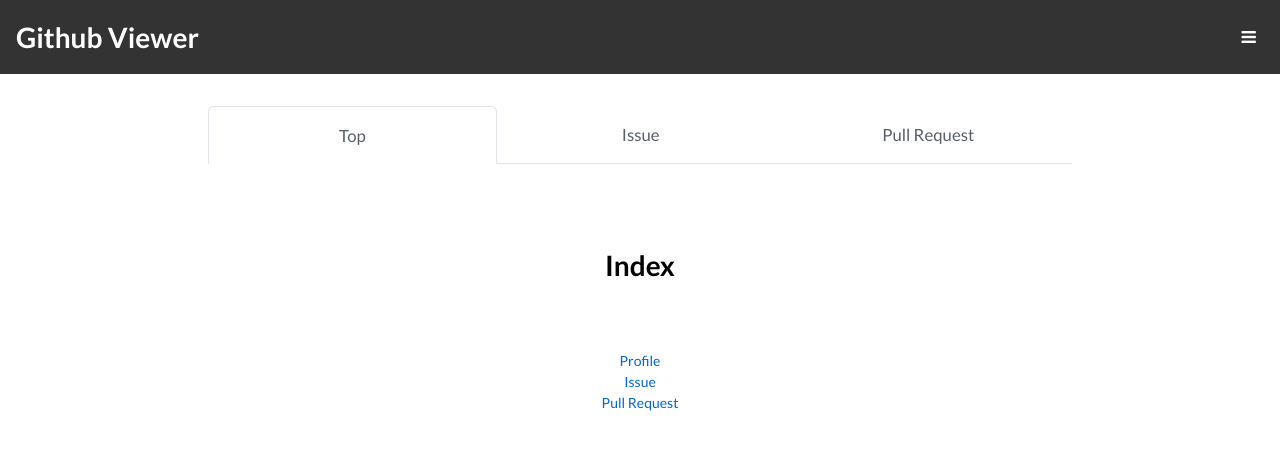
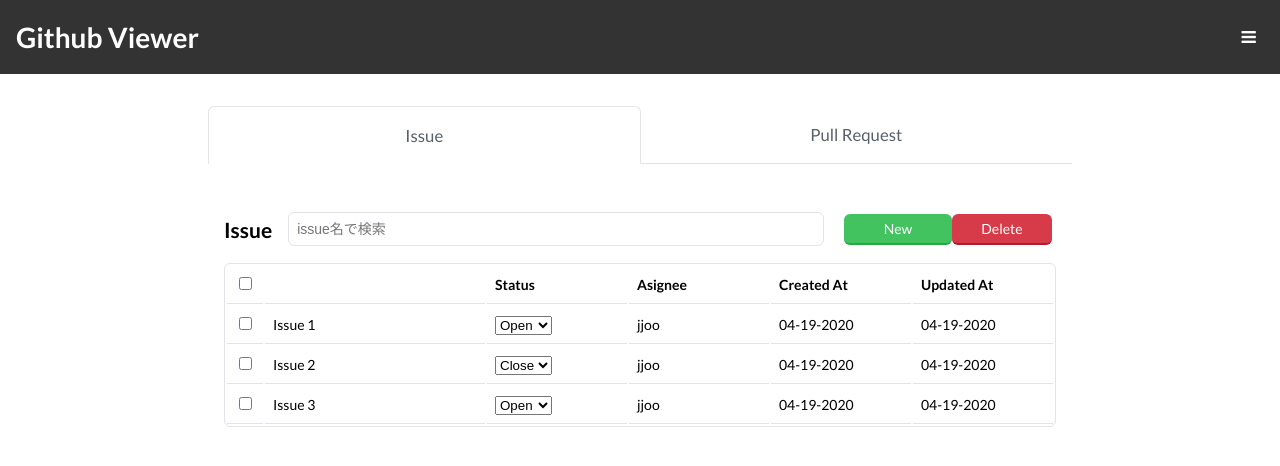
Before and after one commit to version1-workspace/ws-0500-redux-github-viewer, a React (Create React App) app: page / in a window 1280 px wide. Shown: the top 466 px of the page. Built offline with nearby package versions, Linux system fonts and the light colour scheme.

Commit message:
some fix

```diff
--- a/package.json
+++ b/package.json
@@ -12,6 +12,7 @@
     "dayjs": "^1.8.24",
     "react": "^16.13.1",
     "react-dom": "^16.13.1",
+    "react-modal": "^3.11.2",
     "react-redux": "^7.2.0",
     "react-router-dom": "^5.1.2",
     "react-scripts": "^3.4.1",
--- a/src/App.js
+++ b/src/App.js
@@ -1,15 +1,41 @@
 import React from 'react'
+import styled from 'styled-components'
+import { BrowserRouter as Router, Switch, Route } from 'react-router-dom'
 import { GlobalStyle } from './styles'
-import Pages from './pages/Index'
-import { BrowserRouter as Router } from 'react-router-dom'
+import Profile from './pages/Profile'
+import Index from './pages/Index'
+import Header from './components/organisms/Header'
+import IssueNew from './pages/issue/New'
 
-const App = () => (
-  <>
+const Container = styled.div``
+const Content = styled.div`
+  max-width: 896px;
+  margin: 0 auto;
+  padding: 32px 16px;
+`
+
+const App = () => {
+  return (
     <Router>
-      <GlobalStyle />
-      <Pages />
+      <Container>
+        <GlobalStyle />
+        <Header />
+        <Content>
+          <Switch>
+            <Route path="/issue/new">
+              <IssueNew />
+            </Route>
+            <Route path="/profile">
+              <Profile />
+            </Route>
+            <Route exact path="/">
+              <Index />
+            </Route>
+          </Switch>
+        </Content>
+      </Container>
     </Router>
-  </>
-)
+  )
+}
 
 export default App
--- /dev/null
+++ b/src/components/atoms/LabelButton.js
@@ -0,0 +1,26 @@
+import React from 'react'
+import styled from 'styled-components'
+import PropTypes from 'prop-types'
+
+const Button = styled.a`
+  cursor: pointer;
+  display: block;
+  width: 100%;
+  text-align: center;
+  padding: 4px 16px;
+  margin: 4px;
+  min-width: 100px;
+  border-radius: 6px;
+  font-size: 1rem;
+`
+
+const LabelButton = ({ onClick, children }) => {
+  return <Button onClick={onClick}>{children}</Button>
+}
+
+LabelButton.propTypes = {
+  onClick: PropTypes.func,
+  children: PropTypes.elementType
+}
+
+export default LabelButton
--- /dev/null
+++ b/src/components/atoms/TextArea.js
@@ -0,0 +1,35 @@
+import React from 'react'
+import styled from 'styled-components'
+import PropTypes from 'prop-types'
+import { colors } from '../../styles/variable'
+
+const borderStyle = `1px solid ${colors.border}`
+
+const Container = styled.div`
+  border-radius: 6px;
+  border: ${borderStyle};
+`
+
+const TextArea = styled.textarea`
+  padding: 8px;
+  border: none;
+  outline: none;
+  background: none;
+  font-size: 1rem;
+  width: 100%;
+`
+
+const TextAreaComponent = ({ value, placeholder }) => {
+  return (
+    <Container>
+      <TextArea value={value} placeholder={placeholder} />
+    </Container>
+  )
+}
+
+TextAreaComponent.propTypes = {
+  value: PropTypes.string,
+  placeholder: PropTypes.string
+}
+
+export default TextAreaComponent
--- /dev/null
+++ b/src/components/atoms/TextField.js
@@ -0,0 +1,33 @@
+import React from 'react'
+import styled from 'styled-components'
+import PropTypes from 'prop-types'
+import { colors } from '../../styles/variable'
+
+const borderStyle = `1px solid ${colors.border}`
+
+const Container = styled.div`
+  border-radius: 6px;
+  border: ${borderStyle};
+`
+const TextField = styled.input`
+  padding: 8px;
+  border: none;
+  outline: none;
+  background: none;
+  font-size: 1rem;
+  width: 100%;
+`
+const TextFieldComponent = ({ value, placeholder }) => {
+  return (
+    <Container className="text-field-container">
+      <TextField type="input" value={value} placeholder={placeholder} />
+    </Container>
+  )
+}
+
+TextFieldComponent.propTypes = {
+  value: PropTypes.string,
+  placeholder: PropTypes.string
+}
+
+export default TextFieldComponent
--- a/src/components/organisms/TabHeader.js
+++ b/src/components/organisms/TabHeader.js
@@ -1,7 +1,6 @@
 import React from 'react'
 import styled from 'styled-components'
 import PropTypes from 'prop-types'
-import { Link } from 'react-router-dom'
 import { colors } from '../../styles/variable'
 
 const Container = styled.div``
@@ -13,7 +12,8 @@
     padding: 0;
   }
 
-  a {
+  span {
+    cursor: pointer;
     color: ${colors.weakBlack};
     padding: 16px;
     display: block;
@@ -43,9 +43,7 @@
           const onClick = () => onChange(key)
           return (
             <Tab active={active} key={key}>
-              <Link onClick={onClick} to={to}>
-                {label}
-              </Link>
+              <span onClick={onClick}>{label}</span>
             </Tab>
           )
         })}
--- a/src/components/templates/Index.js
+++ b/src/components/templates/Index.js
@@ -35,7 +35,7 @@
             <Link to="/issue">Issue</Link>
           </li>
           <li>
-            <Link to="/pull-request">Pull Request</Link>
+            <Link to="/pull-requests">Pull Request</Link>
           </li>
         </ul>
       </Content>
--- a/src/pages/Index.js
+++ b/src/pages/Index.js
@@ -1,89 +1,41 @@
-import React, { useEffect, useState } from 'react'
+import React, { useState } from 'react'
 import styled from 'styled-components'
-import { BrowserRouter as Router, Switch, Route } from 'react-router-dom'
-import Profile from './Profile'
-import IndexTab from '../components/templates/Index'
 import IssueTab from '../containers/IssueTab'
 import PullRequestTab from '../components/templates/PullRequest'
-import Header from '../components/organisms/Header'
 import TabHeader from '../components/organisms/TabHeader'
-import IssueNew from '../pages/issue/New'
 
 const tabs = [
   {
-    key: 'top',
-    label: 'Top',
-    to: '/'
-  },
-  {
     key: 'issue',
-    label: 'Issue',
-    to: '/issue'
+    label: 'Issue'
   },
   {
     key: 'pull-requests',
-    label: 'Pull Request',
-    to: '/pull-requests'
+    label: 'Pull Request'
   }
 ]
 
 const Container = styled.div``
-const Content = styled.div`
-  max-width: 896px;
-  margin: 0 auto;
-  padding: 32px 16px;
-`
+const Content = styled.div``
 
 const Tabs = [
   {
-    path: '/issue',
+    key: 'issue',
     component: <IssueTab />
   },
   {
-    path: '/pull-requests',
+    key: 'pull-requests',
     component: <PullRequestTab />
-  },
-  {
-    path: '/',
-    component: <IndexTab />
   }
 ]
 
 const Index = () => {
-  const [selected, setSelected] = useState('top')
-  useEffect(() => {
-    if (!window.location) {
-      return
-    }
-    const tab = tabs.find((item) => item.to === window.location.pathname)
-    if (tab) {
-      setSelected(tab.key)
-    }
-  }, [setSelected])
+  const [selected, setSelected] = useState('issue')
   return (
     <Container>
-      <Header />
       <Content>
-        <Router>
-          <Switch>
-            <Route path="/issue/new">
-              <IssueNew />
-            </Route>
-            <Route path="/profile">
-              <Profile />
-            </Route>
-            {Tabs.map((item) => (
-              <Route key={item.path} path={item.path}>
-                <TabHeader
-                  selected={selected}
-                  onChange={setSelected}
-                  tabs={tabs}
-                />
-                {item.component}
-              </Route>
-            ))}
-          </Switch>
-        </Router>
+        <TabHeader selected={selected} onChange={setSelected} tabs={tabs} />
+        {Tabs.map((item) => (selected === item.key ? item.component : <></>))}
       </Content>
     </Container>
   )
```
Also changed, not shown: 1 other file (tests, documents, lock files or other folders).
